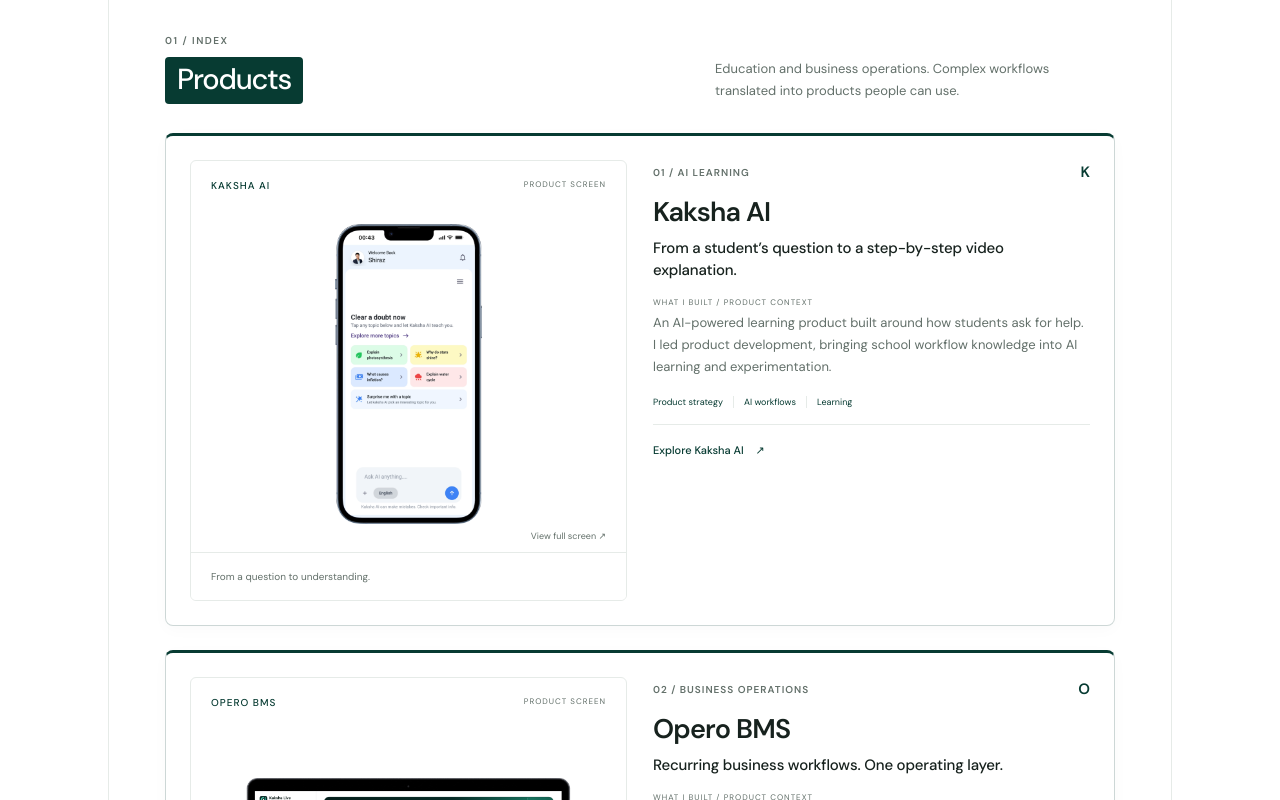
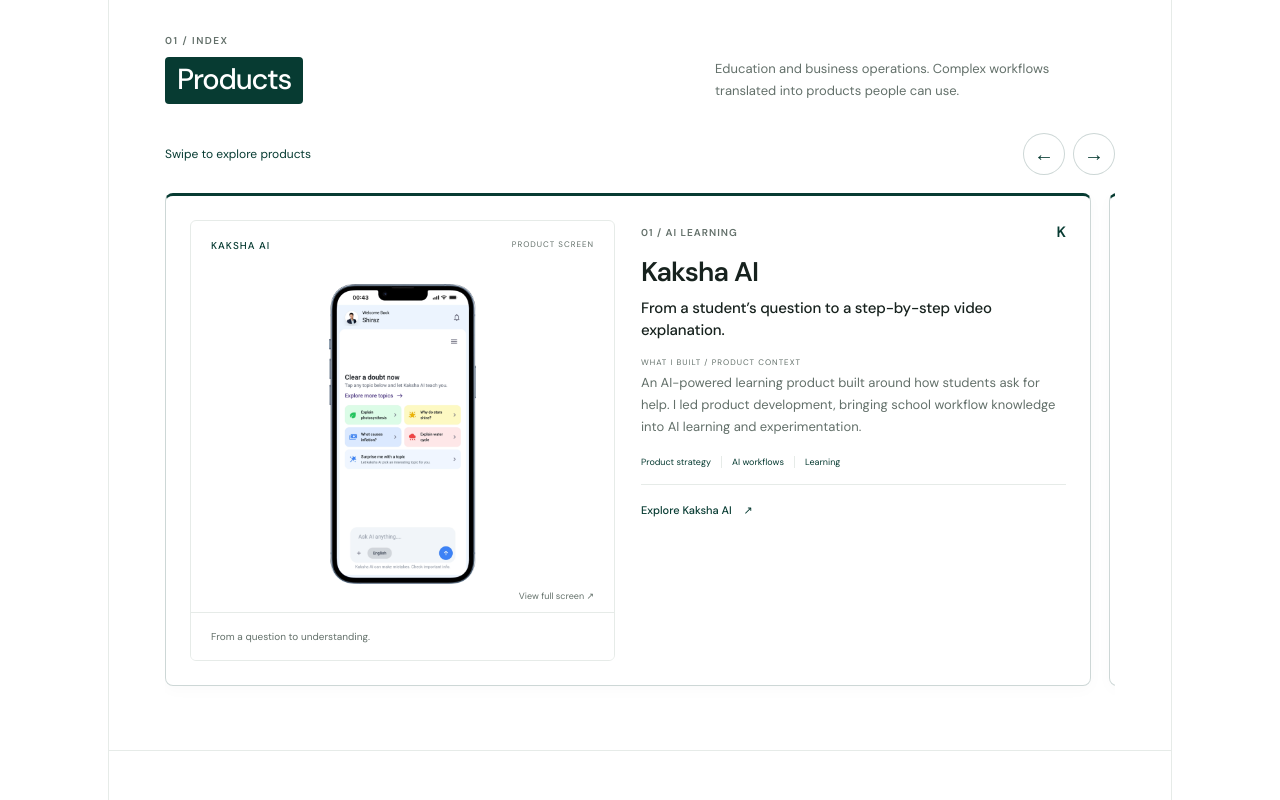
Before and after one commit to shirazhashmi/shirazhashmi.github.io, a React (Vite) app in the folder client/: page / in a window 1280 px wide. Shown: the part 700-1500 px from the top of the page. Built offline with nearby package versions, Linux system fonts and the light colour scheme.

Commit message:
Enable desktop product carousel navigation

```diff
--- a/client/src/styles.css
+++ b/client/src/styles.css
@@ -1481,3 +1481,13 @@
   .education-entry h4{font-size:16px;margin-top:8px}
   .education-activities{font-size:11px;line-height:1.65;margin-top:12px}
 }
+
+/* Browse selected products horizontally on larger screens too. */
+@media(min-width:601px){
+  #work .swipe-controls{display:flex;justify-content:space-between;align-items:center;gap:16px;margin:0 0 18px;color:var(--accent);font-size:12px}
+  #work .swipe-controls>div{display:flex;gap:8px}
+  #work .swipe-controls button{width:42px;min-height:42px;border:1px solid var(--accent-border);border-radius:50%;background:white;color:var(--accent);font-size:20px;cursor:pointer}
+  #work .swipe-controls button:hover{background:var(--accent-soft)}
+  .product-studies.swipe-rail{display:grid;grid-template-columns:none;grid-auto-flow:column;grid-auto-columns:calc(100% - 24px);gap:18px;overflow-x:auto;scroll-snap-type:x mandatory;overscroll-behavior-x:contain;align-items:stretch;padding-bottom:12px;scrollbar-width:thin;scrollbar-color:var(--accent-border) transparent}
+  .product-studies.swipe-rail>.product-study{scroll-snap-align:start;min-width:0}
+}
```
